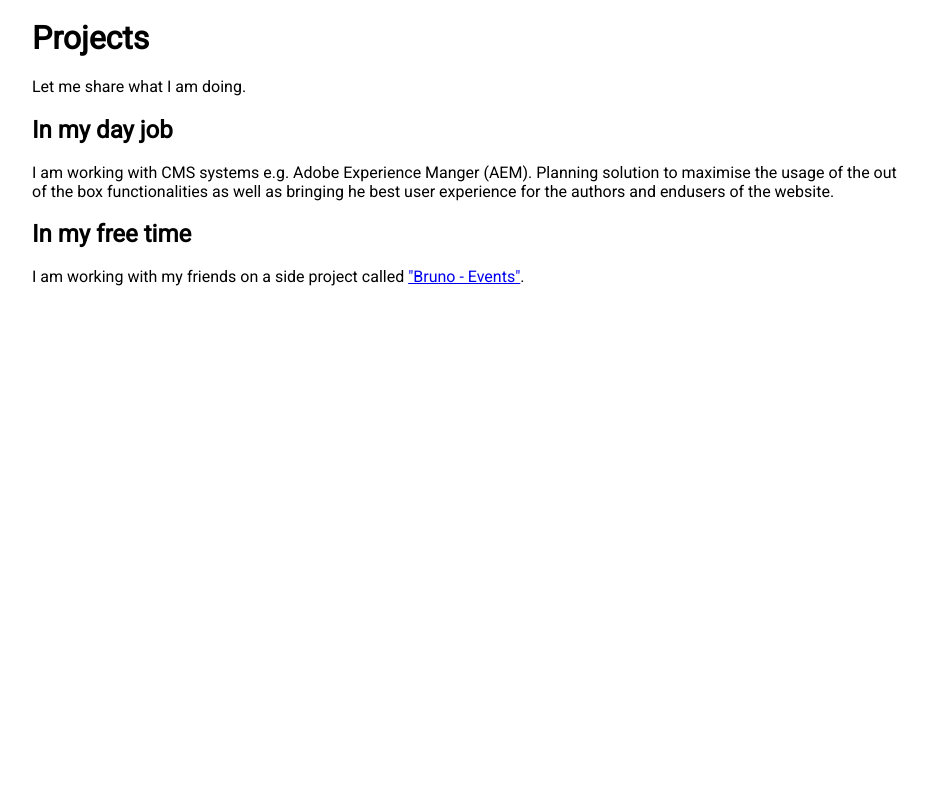
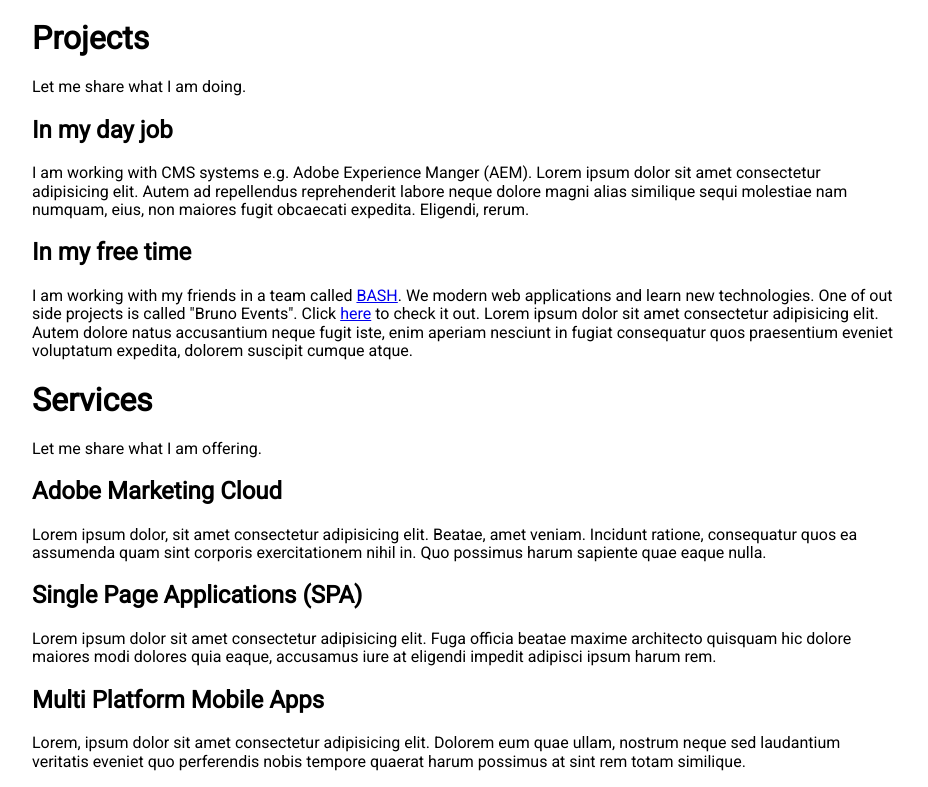
Before and after one commit to tamelang/codeahead, a Vue app: page / in a window 1280 px wide. Shown: the part 668-1455 px from the top of the page, without its empty margins (174-1102 px from the left). Before the commit the page ends 971 px from the top, so only its background shows below. Built offline with nearby package versions, Linux system fonts and the light colour scheme.

Commit message:
fix the build

```diff
--- a/package.json
+++ b/package.json
@@ -15,6 +15,7 @@
     "core-js": "^3.6.4",
     "css-unit-converter": "^1.1.2",
     "dotenv": "^8.2.0",
+    "express": "^4.17.1",
     "hamburgers": "^1.1.3",
     "include-media": "^1.4.9",
     "lodash": "^4.17.15",
--- a/src/views/Home.vue
+++ b/src/views/Home.vue
@@ -16,15 +16,49 @@
       </p>
       <h2>In my day job</h2>
       <p>
-        I am working with CMS systems e.g. Adobe Experience Manger (AEM).
-        Planning solution to maximise the usage of the out of the box
-        functionalities as well as bringing he best user experience for the
-        authors and endusers of the website.
+        I am working with CMS systems e.g. Adobe Experience Manger (AEM). Lorem
+        ipsum dolor sit amet consectetur adipisicing elit. Autem ad repellendus
+        reprehenderit labore neque dolore magni alias similique sequi molestiae
+        nam numquam, eius, non maiores fugit obcaecati expedita. Eligendi,
+        rerum.
       </p>
       <h2>In my free time</h2>
       <p>
-        I am working with my friends on a side project called
-        <a href="https://bruno.events">"Bruno - Events"</a>.
+        I am working with my friends in a team called
+        <a href="https://the-bash.de" target="_blank">BASH</a>. We modern web
+        applications and learn new technologies. One of out side projects is
+        called "Bruno Events". Click
+        <a href="https://bruno.events" target="_blank">here</a> to check it out.
+        Lorem ipsum dolor sit amet consectetur adipisicing elit. Autem dolore
+        natus accusantium neque fugit iste, enim aperiam nesciunt in fugiat
+        consequatur quos praesentium eveniet voluptatum expedita, dolorem
+        suscipit cumque atque.
+      </p>
+    </article>
+    <article class="container">
+      <h1>Services</h1>
+      <p>
+        Let me share what I am offering.
+      </p>
+      <h2>Adobe Marketing Cloud</h2>
+      <p>
+        Lorem ipsum dolor, sit amet consectetur adipisicing elit. Beatae, amet
+        veniam. Incidunt ratione, consequatur quos ea assumenda quam sint
+        corporis exercitationem nihil in. Quo possimus harum sapiente quae eaque
+        nulla.
+      </p>
+      <h2>Single Page Applications (SPA)</h2>
+      <p>
+        Lorem ipsum dolor sit amet consectetur adipisicing elit. Fuga officia
+        beatae maxime architecto quisquam hic dolore maiores modi dolores quia
+        eaque, accusamus iure at eligendi impedit adipisci ipsum harum rem.
+      </p>
+      <h2>Multi Platform Mobile Apps</h2>
+      <p>
+        Lorem, ipsum dolor sit amet consectetur adipisicing elit. Dolorem eum
+        quae ullam, nostrum neque sed laudantium veritatis eveniet quo
+        perferendis nobis tempore quaerat harum possimus at sint rem totam
+        similique.
       </p>
     </article>
   </div>
@@ -35,7 +69,7 @@
 
 export default {
   name: "Home",
-  components: {}
+  components: {},
 };
 </script>
 
```
Also changed, not shown: 1 other file (tests, documents, lock files or other folders).
